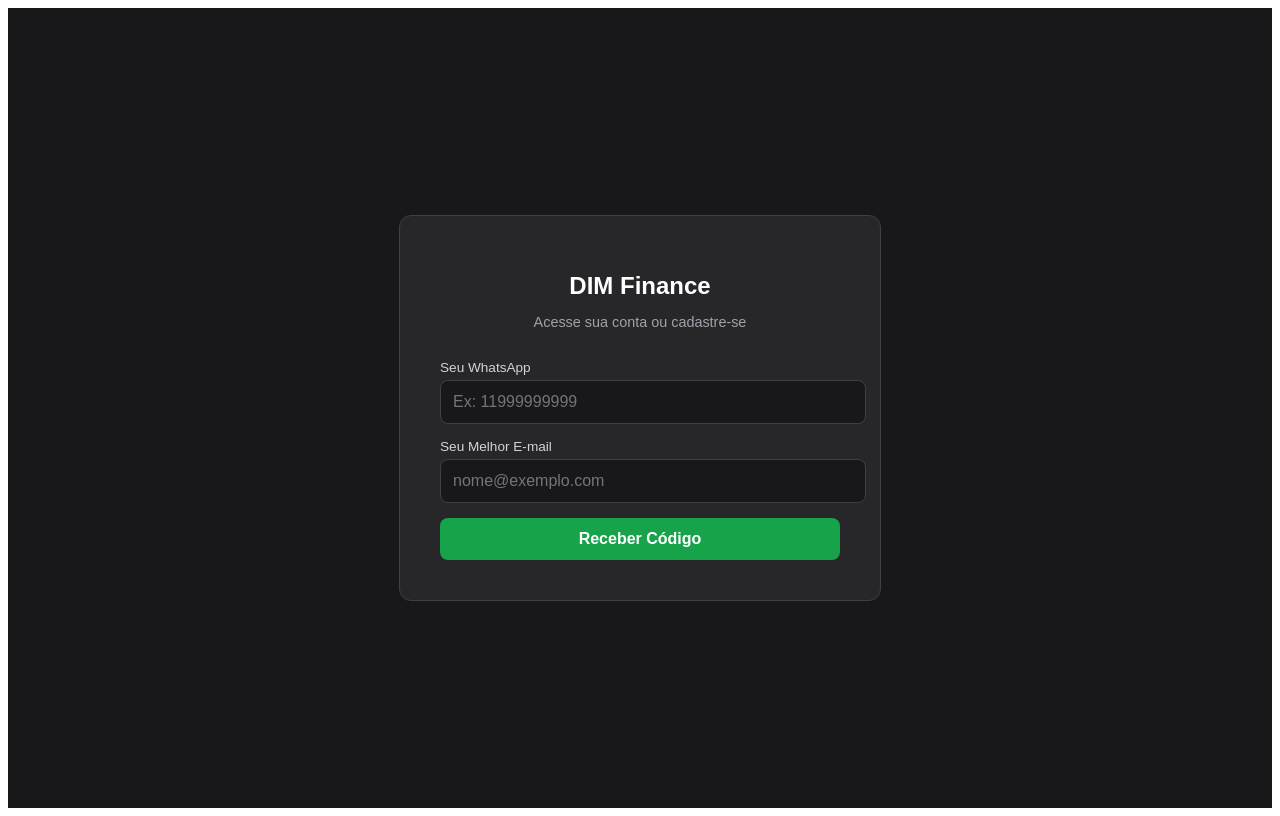
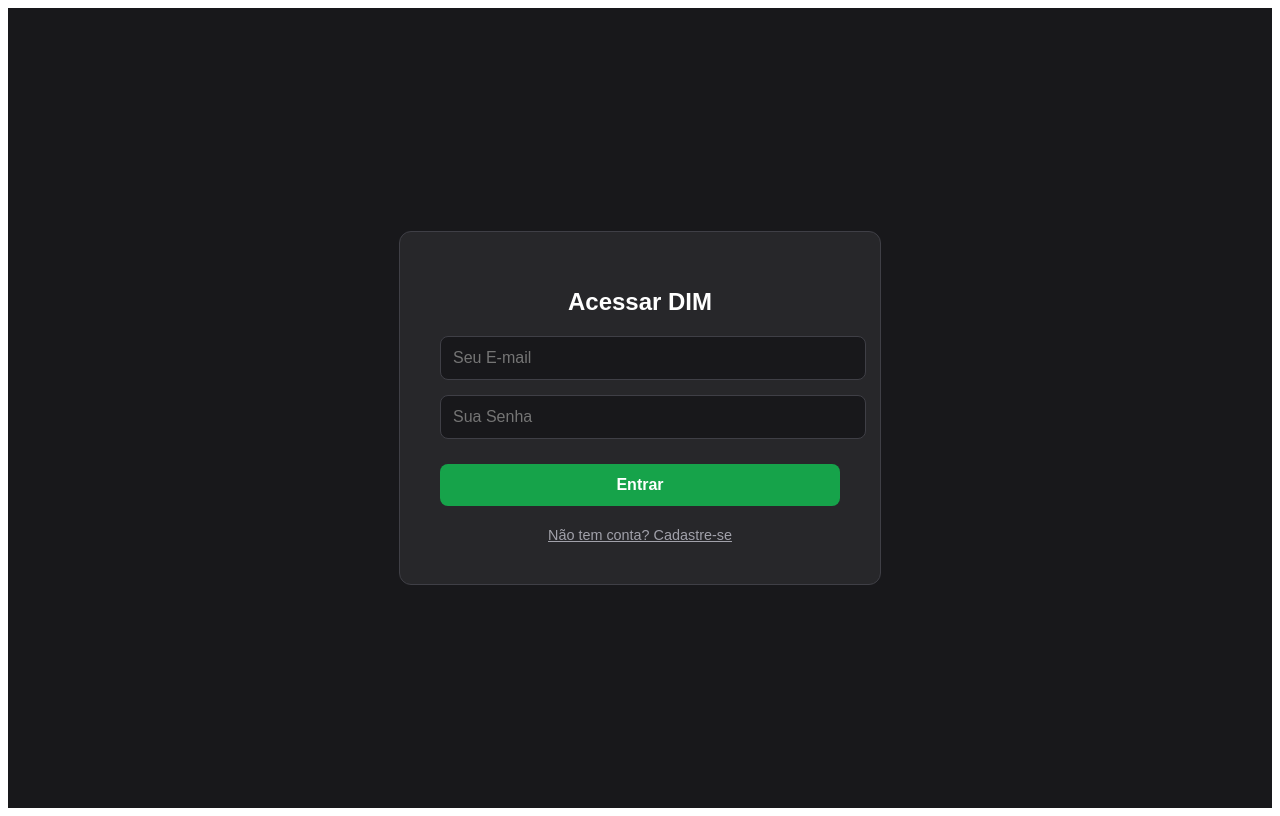
Before and after one commit to rafaeljunioronline-dot/dim-financeiro, a React (Vite) app: page / in a window 1280 px wide. Built offline with nearby package versions, Linux system fonts and the light colour scheme; no server answers.

Commit message:
novo login seguro sem zap

```diff
--- a/src/pages/Login.jsx
+++ b/src/pages/Login.jsx
@@ -2,90 +2,72 @@ import { useState } from 'react';
 import { supabase } from '../supabaseClient';
 
 export default function Login() {
-  // Estados
-  const [phone, setPhone] = useState('');
+  const [loading, setLoading] = useState(false);
+  const [mode, setMode] = useState('LOGIN'); // 'LOGIN' ou 'SIGNUP'
+
+  // Dados do formulário
   const [email, setEmail] = useState('');
-  const [code, setCode] = useState('');
-  const [step, setStep] = useState('PHONE'); // PHONE ou CODE
-  const [loading, setLoading] = useState(false);
+  const [password, setPassword] = useState('');
+  const [phone, setPhone] = useState(''); // Só usado no cadastro
 
-  // PEGA A URL CERTA (Seja no PC ou na Vercel)
-  const API_URL = import.meta.env.VITE_API_URL;
-
-  // 1. PEDIR CÓDIGO (Envia WhatsApp e Email Real para o Robô)
-  const handleSendCode = async (e) => {
+  // 1. FAZER LOGIN (Entrar no sistema)
+  const handleLogin = async (e) => {
     e.preventDefault();
     setLoading(true);
-
-    // Validação básica
-    if(phone.length < 10) {
-        alert("Digite um WhatsApp válido com DDD (ex: 11999999999)");
-        setLoading(false);
-        return;
-    }
-
     try {
-      // AQUI ESTAVA O ERRO: Trocamos localhost pela variável API_URL
-      const response = await fetch(`${API_URL}/api/login-solicitar`, {
-        method: 'POST',
-        headers: { 'Content-Type': 'application/json' },
-        body: JSON.stringify({
-            phone: phone.replace(/\D/g, ''),
-            email: email
-        })
+      const { error } = await supabase.auth.signInWithPassword({
+        email,
+        password,
       });
-
-      const data = await response.json();
-
-      if (response.ok) {
-        alert(`Código enviado para o WhatsApp final ${phone.slice(-4)}! 📱`);
-        setStep('CODE');
-      } else {
-        alert("Erro: " + (data.error || "Falha ao enviar código"));
-      }
+      if (error) throw error;
+      // O App.jsx vai detectar a mudança de usuário e redirecionar
     } catch (error) {
-      console.error(error);
-      alert("Erro ao conectar com o Robô. Verifique sua conexão.");
+      alert('Erro ao entrar: ' + error.message);
     } finally {
       setLoading(false);
     }
   };
 
-  // 2. ENTRAR (Valida Código e Loga)
-  const handleLogin = async (e) => {
+  // 2. CRIAR CONTA (Cadastrar Email + Senha + Zap do Robô)
+  const handleSignUp = async (e) => {
     e.preventDefault();
     setLoading(true);
+
+    // Formata o telefone para garantir o 55 (padrão do robô)
+    let cleanPhone = phone.replace(/\D/g, '');
+    if (cleanPhone.length > 0 && cleanPhone.length <= 11) {
+        cleanPhone = '55' + cleanPhone; // Adiciona o 55 se o usuário esqueceu
+    }
+
     try {
-      // AQUI TAMBÉM: Trocamos localhost pela variável API_URL
-      const response = await fetch(`${API_URL}/api/login-verificar`, {
-        method: 'POST',
-        headers: { 'Content-Type': 'application/json' },
-        body: JSON.stringify({
-            phone: phone.replace(/\D/g, ''),
-            code,
-            email
-        })
-      });
-
-      const data = await response.json();
-
-      if (response.ok && data.success) {
-        console.log("Credenciais recebidas. Logando no Supabase...");
-
-        // Login Oficial no Supabase
-        const { data: authData, error } = await supabase.auth.signInWithPassword({
-          email: data.email,
-          password: data.password
+      // Cria o usuário no Supabase Auth
+      const { data, error } = await supabase.auth.signUp({
+        email,
+        password,
       });
 
       if (error) throw error;
 
-        console.log("Login realizado!", authData);
+      if (data?.user) {
+        // O PULO DO GATO: Salva o WhatsApp na tabela de perfis para o robô reconhecer!
+        const { error: profileError } = await supabase
+          .from('profiles')
+          .upsert({
+            id: data.user.id,
+            phone: cleanPhone,
+            plan_status: 'VIP' // Já dá VIP pra você testar
+          });
+
+        if (profileError) {
+             console.error("Erro ao salvar perfil:", profileError);
+             alert("Conta criada, mas erro ao salvar telefone. Fale com suporte.");
         } else {
-        alert("Código incorreto ou expirado.");
+            alert('Conta criada com sucesso! Pode entrar.');
+            setMode('LOGIN');
+        }
       }
     } catch (error) {
-      alert("Falha no login: " + (error.message || "Erro desconhecido"));
+      alert('Erro ao cadastrar: ' + error.message);
     } finally {
       setLoading(false);
     }
@@ -94,69 +76,59 @@ export default function Login() {
   const styles = {
     container: { display: 'flex', flexDirection: 'column', alignItems: 'center', justifyContent: 'center', height: '100vh', backgroundColor: '#18181b', color: 'white', fontFamily: 'sans-serif' },
     card: { backgroundColor: '#27272a', padding: '40px', borderRadius: '12px', width: '100%', maxWidth: '400px', textAlign: 'center', border: '1px solid #3f3f46' },
-    title: { fontSize: '1.5rem', fontWeight: 'bold', marginBottom: '10px' },
-    subtitle: { color: '#a1a1aa', marginBottom: '30px', fontSize: '0.9rem' },
+    title: { fontSize: '1.5rem', fontWeight: 'bold', marginBottom: '20px' },
     input: { width: '100%', padding: '12px', borderRadius: '8px', border: '1px solid #3f3f46', backgroundColor: '#18181b', color: 'white', marginBottom: '15px', fontSize: '1rem', outline: 'none' },
-    btn: { width: '100%', padding: '12px', borderRadius: '8px', border: 'none', backgroundColor: '#16a34a', color: 'white', fontWeight: 'bold', cursor: 'pointer', fontSize: '1rem' },
-    backBtn: { background: 'none', border: 'none', color: '#71717a', marginTop: '15px', cursor: 'pointer', fontSize: '0.85rem' },
-    label: { display: 'block', textAlign: 'left', marginBottom: '5px', fontSize: '0.85rem', color: '#d4d4d8' }
+    btn: { width: '100%', padding: '12px', borderRadius: '8px', border: 'none', backgroundColor: '#16a34a', color: 'white', fontWeight: 'bold', cursor: 'pointer', fontSize: '1rem', marginTop: '10px' },
+    switchBtn: { background: 'none', border: 'none', color: '#a1a1aa', marginTop: '20px', cursor: 'pointer', fontSize: '0.9rem', textDecoration: 'underline' }
   };
 
   return (
     <div style={styles.container}>
       <div style={styles.card}>
-        <h1 style={styles.title}>DIM Finance</h1>
+        <h1 style={styles.title}>
+            {mode === 'LOGIN' ? 'Acessar DIM' : 'Criar Nova Conta'}
+        </h1>
 
-        {step === 'PHONE' ? (
-          <form onSubmit={handleSendCode}>
-            <p style={styles.subtitle}>Acesse sua conta ou cadastre-se</p>
+        <form onSubmit={mode === 'LOGIN' ? handleLogin : handleSignUp}>
 
-            <div style={{textAlign: 'left'}}>
-                <label style={styles.label}>Seu WhatsApp</label>
+            {/* Campo de WhatsApp (Só aparece no Cadastro) */}
+            {mode === 'SIGNUP' && (
                 <input
                   type="tel"
-                  placeholder="Ex: 11999999999"
+                  placeholder="Seu WhatsApp (Ex: 11999999999)"
                   value={phone}
                   onChange={e => setPhone(e.target.value)}
                   required
                   style={styles.input}
                 />
-            </div>
+            )}
 
-            <div style={{textAlign: 'left'}}>
-                <label style={styles.label}>Seu Melhor E-mail</label>
             <input
               type="email"
-                  placeholder="nome@exemplo.com"
+              placeholder="Seu E-mail"
               value={email}
               onChange={e => setEmail(e.target.value)}
               required
               style={styles.input}
             />
-            </div>
+
+            <input
+              type="password"
+              placeholder="Sua Senha"
+              value={password}
+              onChange={e => setPassword(e.target.value)}
+              required
+              style={styles.input}
+            />
 
             <button type="submit" style={styles.btn} disabled={loading}>
-              {loading ? 'Enviando...' : 'Receber Código'}
+              {loading ? 'Carregando...' : (mode === 'LOGIN' ? 'Entrar' : 'Cadastrar Grátis')}
             </button>
         </form>
-        ) : (
-          <form onSubmit={handleLogin}>
-            <p style={styles.subtitle}>Digite o código enviado no WhatsApp</p>
-            <input
-              type="text"
-              placeholder="0000"
-              value={code}
-              onChange={e => setCode(e.target.value)}
-              required
-              maxLength={4}
-              style={{...styles.input, textAlign: 'center', letterSpacing: '5px', fontSize: '1.5rem'}}
-            />
-            <button type="submit" style={styles.btn} disabled={loading}>
-              {loading ? 'Entrando...' : 'Acessar Sistema'}
+
+        <button onClick={() => setMode(mode === 'LOGIN' ? 'SIGNUP' : 'LOGIN')} style={styles.switchBtn}>
+            {mode === 'LOGIN' ? 'Não tem conta? Cadastre-se' : 'Já tem conta? Entrar'}
         </button>
-            <button type="button" onClick={() => setStep('PHONE')} style={styles.backBtn}>Corrigir dados</button>
-          </form>
-        )}
       </div>
     </div>
   );
```
Lines whose indentation alone changed are shown as unchanged.
